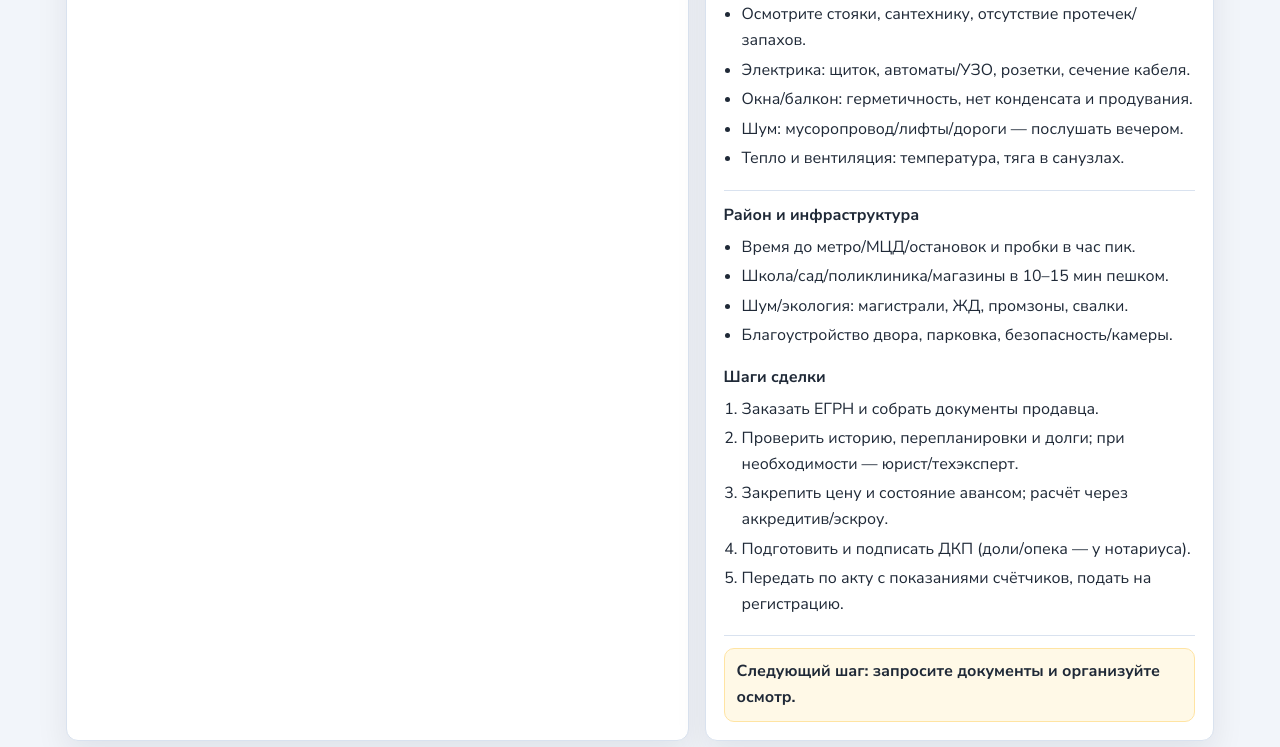
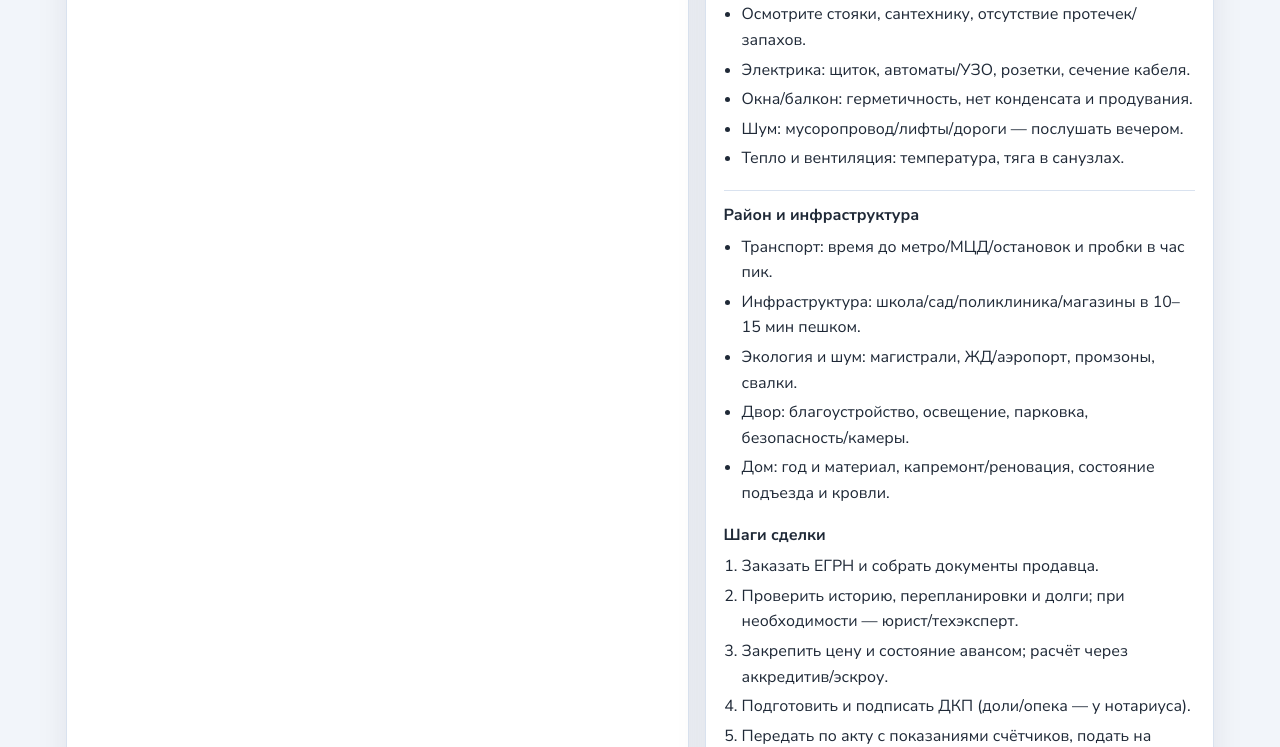
Before and after one commit to 1nternationa1/VKR, a FastAPI app: page / in a window 1280 px wide. Shown: the part 1186-1933 px from the top of the page. Run offline with FastAPI, Linux system fonts and the light colour scheme; parts of the project's set-up code (start-up, migrations or seed data) failed here and were passed over.

Commit message:
Clarify area checklist phrasing for quick reading

```diff
--- a/app/main.py
+++ b/app/main.py
@@ -210,11 +210,11 @@ TECH_CHECKLIST = [
 ]
 
 AREA_CHECKLIST = [
-    "Транспорт: время до метро/МЦД/остановок, пробки в час пик.",
+    "Транспорт: оцените время до метро/МЦД/остановок и пробки в час пик.",
     "Инфраструктура: школа/сад/поликлиника/магазины в 10–15 мин пешком.",
-    "Экология и шум: магистрали, ЖД/аэропорт, промзоны, свалки.",
+    "Экология и шум: есть ли магистраль, ЖД/аэропорт, промзоны или свалки рядом.",
     "Двор: благоустройство, освещение, парковка, безопасность (камеры/консьерж).",
-    "Дом: год постройки, материал, капремонт/реновация, состояние подъезда и кровли.",
+    "Дом: год и материал, капремонт/реновация, состояние подъезда и кровли.",
 ]
 
 
--- a/templates/index.html
+++ b/templates/index.html
@@ -451,10 +451,11 @@
           "Тепло и вентиляция: температура, тяга в санузлах.",
         ],
         area: [
-          "Время до метро/МЦД/остановок и пробки в час пик.",
-          "Школа/сад/поликлиника/магазины в 10–15 мин пешком.",
-          "Шум/экология: магистрали, ЖД, промзоны, свалки.",
-          "Благоустройство двора, парковка, безопасность/камеры.",
+          "Транспорт: время до метро/МЦД/остановок и пробки в час пик.",
+          "Инфраструктура: школа/сад/поликлиника/магазины в 10–15 мин пешком.",
+          "Экология и шум: магистрали, ЖД/аэропорт, промзоны, свалки.",
+          "Двор: благоустройство, освещение, парковка, безопасность/камеры.",
+          "Дом: год и материал, капремонт/реновация, состояние подъезда и кровли.",
         ],
         steps: [
           "Заказать ЕГРН и собрать документы продавца.",
```
